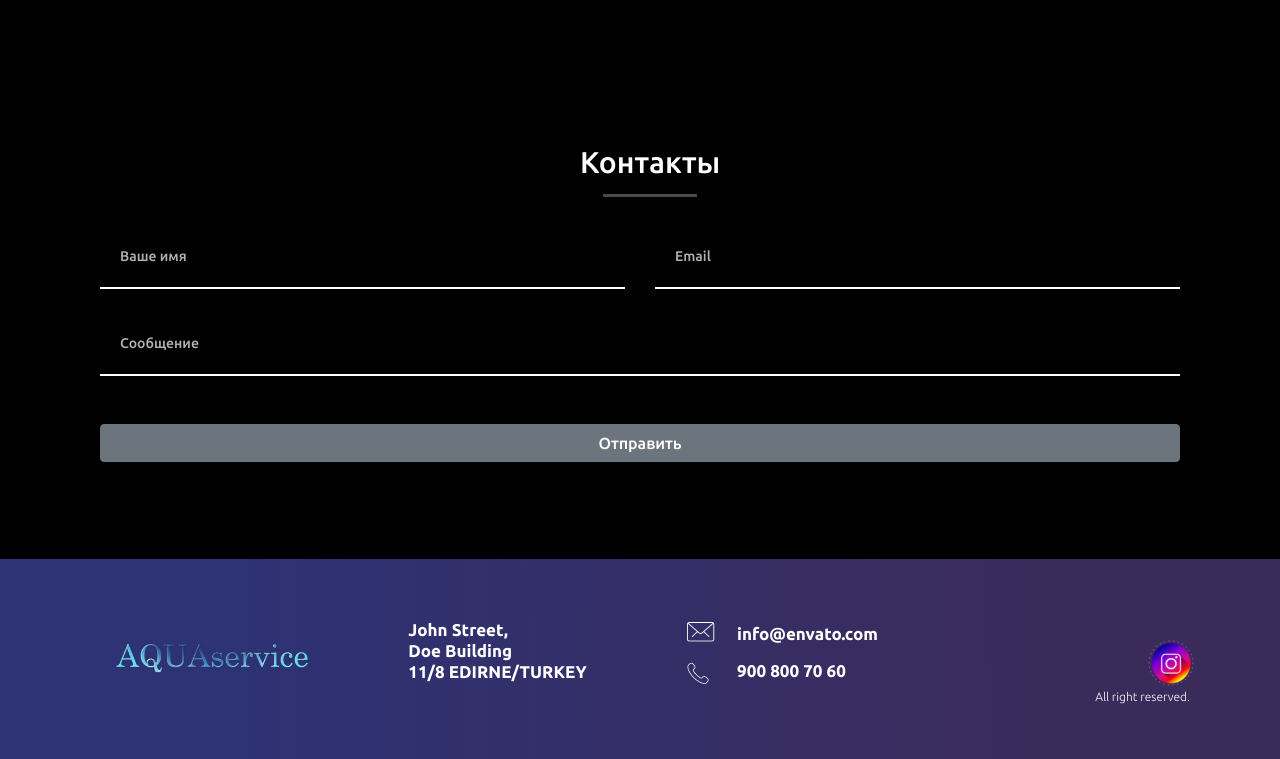
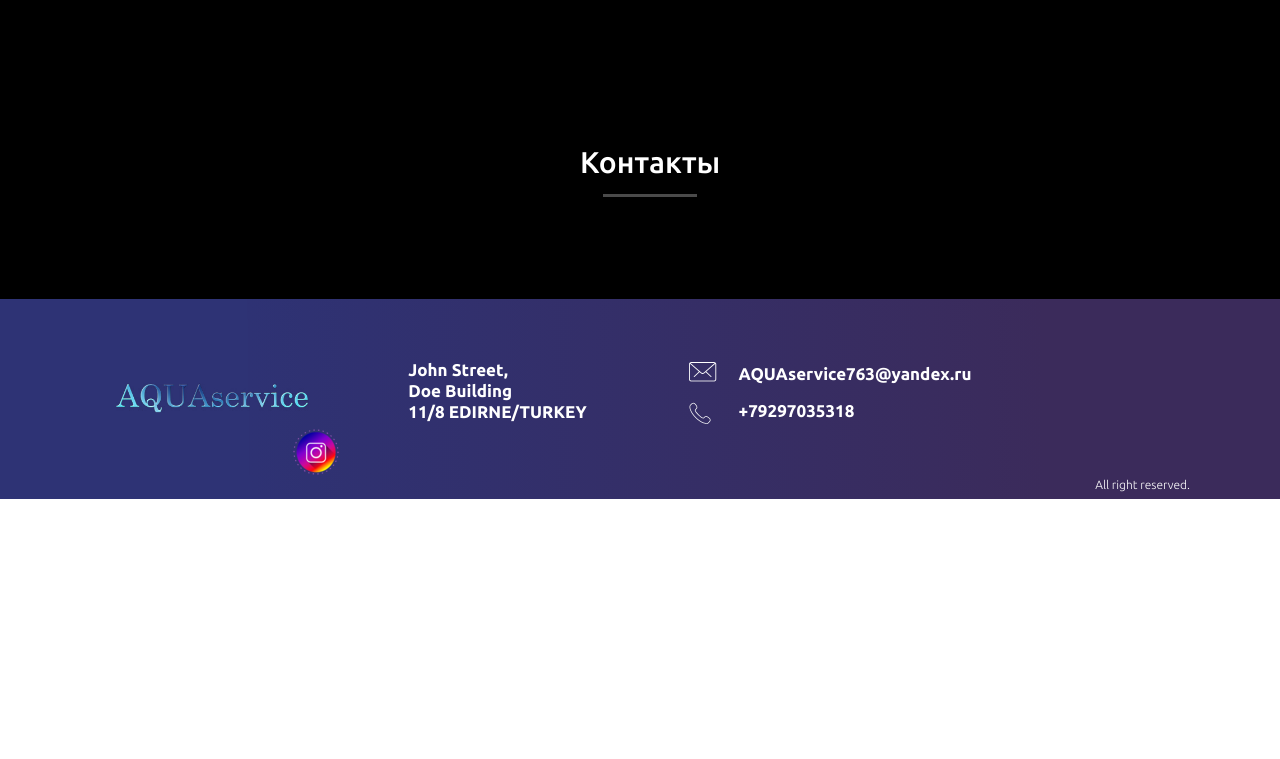
Before and after one commit to Pishek/Django-andrey, a Django app: page / in a window 1280 px wide. Shown: the part 3405-4164 px from the top of the page. After the commit the page ends 3904 px from the top, so only its background shows below. Run offline with Django 4.2, Linux system fonts and the light colour scheme; some libraries are stand-ins or nearby versions.

Commit message:
delete contakt

```diff
--- a/aqua/forms.py
+++ /dev/null
@@ -1,9 +0,0 @@
-from django import forms
-
-
-
-
-class ContactForm(forms.Form):
-    subject = forms.CharField(label='FullName', widget=forms.TextInput(attrs={'class':'form-control col-12', 'placeholder': 'Ваше имя'}))
-    Email = forms.EmailField(label='Email', widget=forms.TextInput(attrs={'class':'form-control col-12','placeholder': 'Email'}))
-    Text = forms.CharField(label='Текст', widget=forms.TextInput(attrs={'class':'form-control col-12','placeholder': 'Сообщение'}))
--- a/aqua/templates/aqua/index.html
+++ b/aqua/templates/aqua/index.html
@@ -509,45 +509,14 @@
 
 
     <!-- Contact Section Start -->
-
     <section class="contact  mt-4 pt-5 pb-5" id="contact">
         <h2 class="text-center">Контакты</h2>
+    </section>
+    <!-- Contact Section Finish -->
 
-        <!-- Contact Section Container Start -->
-
-        <div class="container">
-            <div class="row">
-                <form class="col-12 form-container" method="post">
-                    {% csrf_token %}
-                    <div class="col-xl-6 col-lg-6 col-md-12 col-sm-12 col-12 float-left mt-4">
-                        {{form.subject}}
-                    </div>
-                    <div class="col-xl-6 col-lg-6 col-md-12 col-sm-12 col-12 float-left mt-4">
-                        {{form.Email}}
-                    </div>
-                    <div class="col-12 float-left mt-4">
-                        {{form.Text}}
-                    </div>
-                    <div class="text-center">
-                        <div class="d-inline mx-auto center col-12 float-left">
-                            <button type="submit" class="btn  btn-secondary btn-block col-xl-12 col-lg-2 col-md-2 col-sm-12 col-12 mt-5">Отправить</button>
-                        </div>
-                    </div>
-                </form>
-            </div>
-        </div>
-
-        <!-- Contact Section Container Finish -->
-
-    </section>
-
-    <!-- Contact Section Finish -->
     <!-- Footer Start -->
-
     <footer>
-
         <!-- Footer Container Start -->
-
         <div class="container">
             <div class="row">
                 <div class="col-xl-3 col-lg-12 col-md-12 col-sm-12 col-12 float-left text-center">
@@ -555,7 +524,6 @@
                         <img src="{% static 'aqua/_assets/img/logo2.png' %}" width="210"/>
                     </a>
                 </div>
-
                 <div class="col-xl-3 col-lg-12 col-md-12 col-sm-12 col-12 float-left f-text text-center">
                     <div style="display: inline-block; text-align: left;">
                         John Street,<br />
@@ -563,23 +531,22 @@
                         11/8   EDIRNE/TURKEY
                     </div>
                 </div>
-                <div class="col-xl-3 col-lg-12 col-md-12 col-sm-12 col-12 float-left f-text-three text-center">
+                <div class="col-xl-4 col-lg-12 col-md-12 col-sm-12 col-12 float-left f-text-three text-center">
                     <div style="display: inline-block; text-align: left;">
                         <div class="footer-contact">
                             <div class="footer-contact-icon float-left">
                                 <img src="{% static 'aqua/_assets/img/footer-mail-icon.png' %}" />
                             </div>
-                            <div class="footer-contact-text float-left mt-1"><a href="mailto:info@envato.com">info@envato.com</a></div>
+                            <div class="footer-contact-text float-left mt-1"><a href="mailto:AQUAservice763@yandex.ru">AQUAservice763@yandex.ru</a></div>
                         </div>
                         <div class="footer-contact float-left mt-4">
                             <div class="footer-contact-icon float-left">
                                 <img src="{% static 'aqua/_assets/img/footer-phone-icon.png' %}" />
                             </div>
-                            <div class="footer-contact-text float-left">900 800 70 60</div>
+                            <div class="footer-contact-text float-left">+79297035318</div>
                         </div>
                     </div>
                 </div>
-
                 <div class="col-xl-3 col-lg-12 col-md-12 col-sm-12 col-12 float-left text-center">
                     <ul class="list-inline social">
                         <li class="list-inline-item  text-center float-right">
@@ -592,9 +559,7 @@
                 <div class="copyright-text">All right reserved.</div>
             </div>
         </div>
-
         <!-- Footer Container Finish -->
-
     </footer>
 
     <!-- Footer Finish -->
--- a/aqua/views.py
+++ b/aqua/views.py
@@ -1,23 +1,4 @@
 from django.shortcuts import render, redirect
-from django.core.mail import send_mail
-from django.contrib import messages
-# Create your views here.
-from .forms import ContactForm
 
 def index(request):
-    if request.method == 'POST':
-        form = ContactForm(request.POST)
-        if form.is_valid():
-            mail = send_mail('Заказ обслуживания','Имя: ' + form.cleaned_data['subject'] + '\n' +
-                             form.cleaned_data['Text'] + '\n' + 'Email: ' + form.cleaned_data['Email'],
-                             'requestaqua@yandex.ru', ['pishek5@gmail.com'], fail_silently=False)
-            if mail:
-                messages.success(request, 'Письмо успешно отправлено!')
-                return redirect('index')
-            else:
-                messages.error(request, 'К сожалению, письмо не отправилось, попробуйте еще раз!')
-        else:
-            messages.error(request, 'К сожалению, письмо не отправилось, попробуйте еще раз!')
-    else:
-        form = ContactForm()
-    return render(request, 'aqua/index.html', {'form': form})
+    return render(request, 'aqua/index.html')
```
Also changed, not shown: mysite/settings.py (+10 -7 lines), 1 other file.
